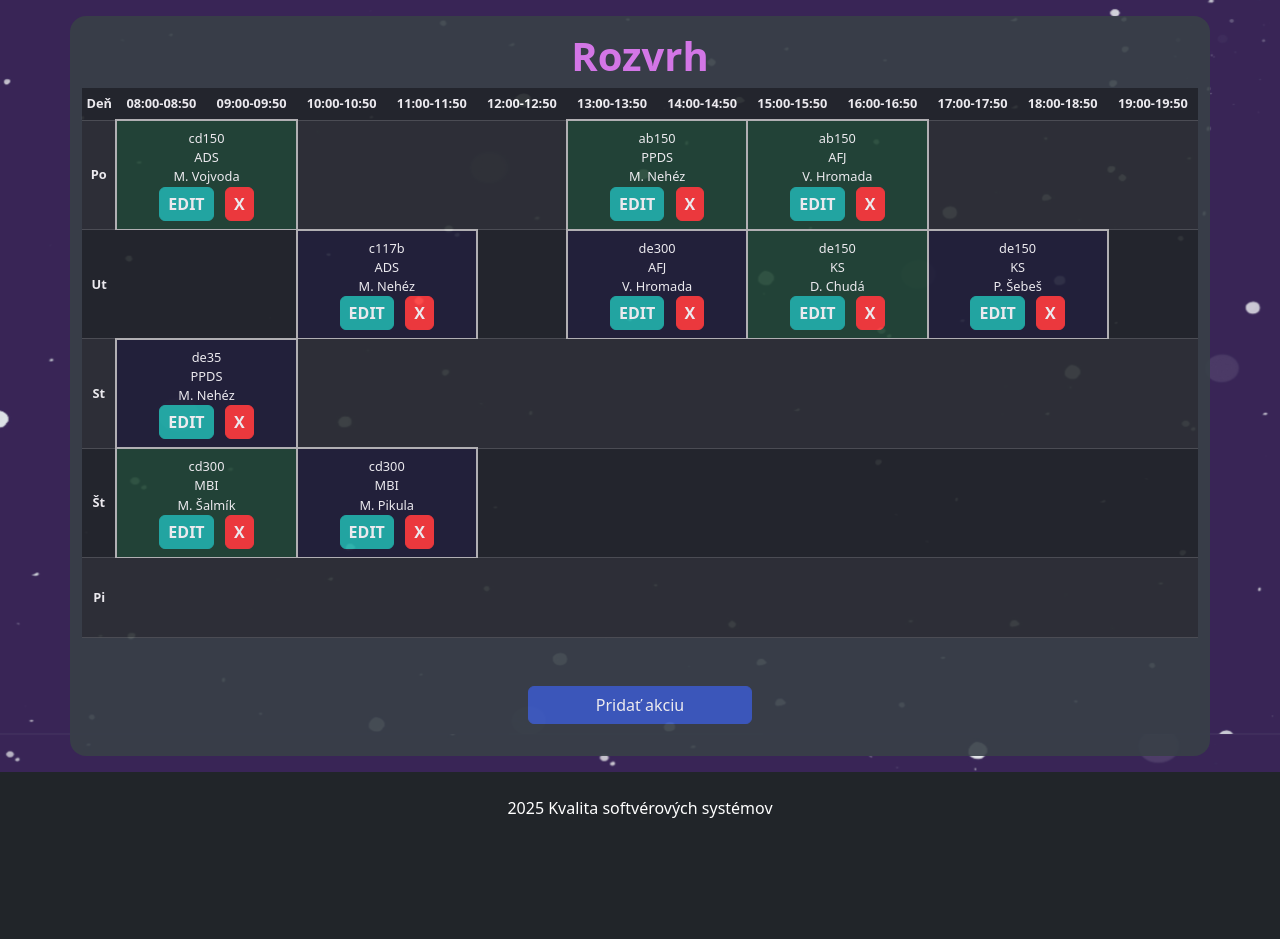
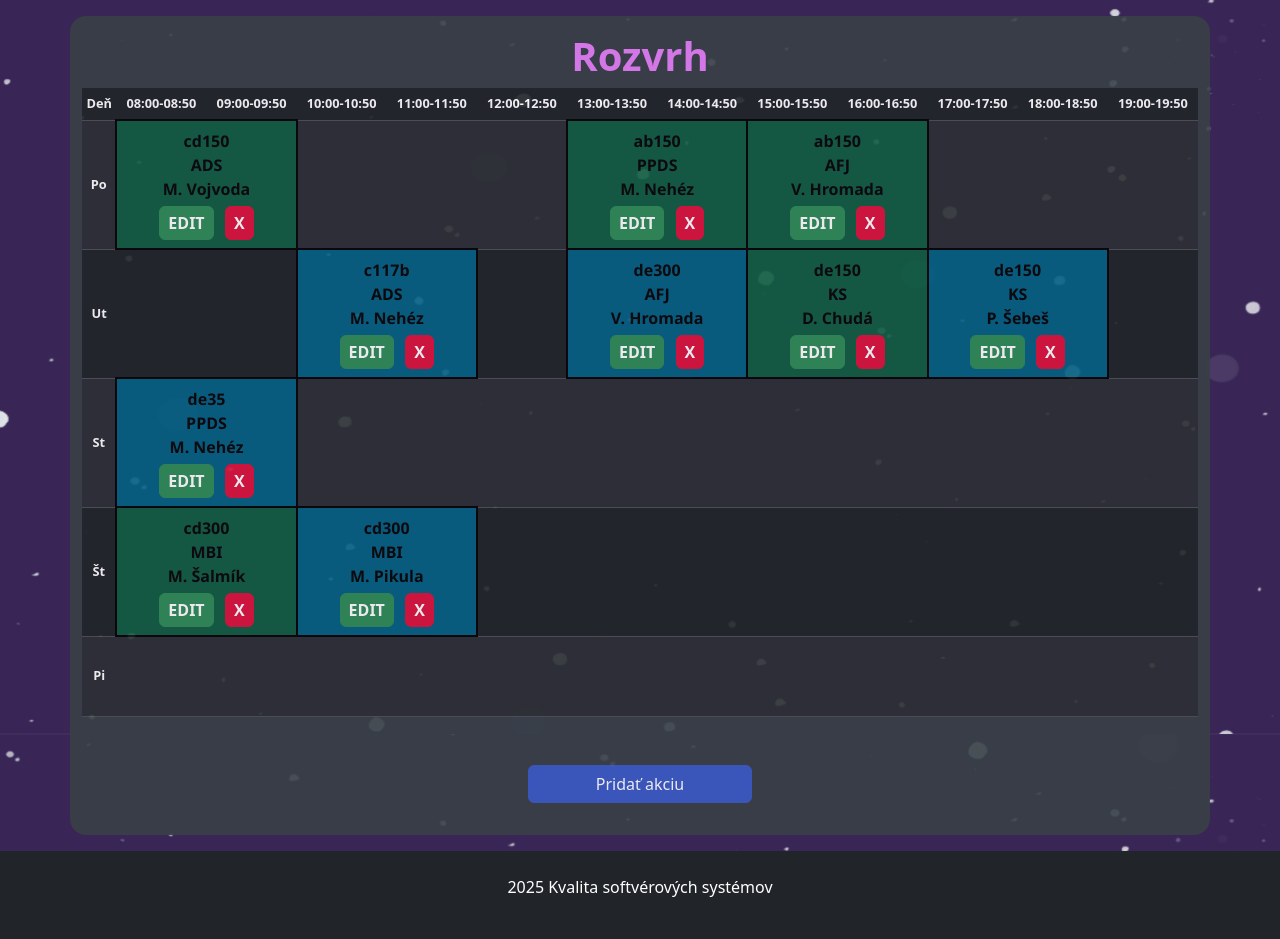
Before and after one commit to IMPArchyS/KS-SimpleTestApp, a PHP site: page /php/viewCourses.php in a window 1280 px wide. Shown: the part 66-1005 px from the top of the page. Before the commit the page ends 884 px from the top, so only its background shows below. Run offline with PHP 8.4, Linux system fonts and the light colour scheme; data comes from the database, SQL or seed files in the repository; some libraries are stand-ins or nearby versions.

Commit message:
frontend: simple styling

```diff
--- a/src/css/style.css
+++ b/src/css/style.css
@@ -71,26 +71,9 @@ tbody a {
     font-weight: bold !important;
 }
 
-.fit-picture {
-    max-width: 25%;
-    max-height: 200px;
-}
-
 .impSelect {
     background-color: #212529 !important;
     border-color: #212529 !important;
-}
-
-.impError {
-    border: 2px solid crimson !important;
-}
-
-#feedbackToast {
-    position: fixed;
-    left: 50%;
-    top: 5%;
-    transform: translateX(-50%);
-    background-color: rgba(255, 255, 255, 1); /* white background */
 }
 
 .impContainer {
@@ -102,14 +85,6 @@ tbody a {
     margin-top: 1rem;
 }
 
-.impCurrent {
-    background-color: violet !important;
-    border-color: violet !important;
-    min-width: 3%;
-    max-width: 5%;
-    border-radius: 20px !important;
-}
-
 .impButton {
     background-color: darkorchid !important;
     border-color: darkorchid !important;
@@ -117,23 +92,15 @@ tbody a {
     max-width: 100%;
 }
 
-.impPag {
-    background-color: darkorchid !important;
-    border-color: darkorchid !important;
-    min-width: 3%;
-    max-width: 5%;
-    border-radius: 20px !important;
-}
-
 .impDeleteButton {
-    background-color: rgb(255, 59, 59) !important;
-    border-color: rgb(255, 59, 59) !important;
+    background-color: crimson !important;
+    border-color: crimson !important;
     font-weight: bold !important;
 }
 
 .impEditButton {
-    background-color: lightseagreen !important;
-    border-color: lightseagreen !important;
+    background-color: seagreen !important;
+    border-color: seagreen !important;
     font-weight: bold !important;
 }
 
@@ -151,40 +118,33 @@ tbody a {
     max-width: 100%;
 }
 
-.cookie-popup {
-    position: fixed;
-    transform: translateX(55%);
-    top: 30%;
-    background-color: aliceblue;
-    padding: 2rem;
-    border-radius: 1rem;
-    border: 2px solid darkorchid;
-    box-shadow: 0px 2px 10px rgba(0, 0, 0, 0.1);
-    z-index: 1;
-}
-
-.impToastGood {
-    border: 4px solid green;
-    color: green;
-    font-weight: bold; /* make the text bolder */
-}
-
-.impToastBad {
-    border: 4px solid red;
-    color: red;
-    font-weight: bold; /* make the text bolder */
+.impRedButton {
+    background-color: rgb(197, 60, 99) !important;
+    border-color: rgb(197, 60, 81) !important;
+    min-width: 20%;
+    max-width: 100%;
 }
 
 .impLecture {
-    background-color: rgb(32, 32, 56) !important;
+    background-color: rgb(4, 97, 131) !important;
     box-shadow: none !important;
-    border: 2px rgb(190, 190, 190) solid;
+    border: 2px rgb(5, 5, 5) solid;
+    border-bottom-width: 2px !important;
 }
 
 .impCourse {
-    background-color: rgb(32, 70, 52) !important;
+    background-color: rgb(16, 94, 66) !important;
     box-shadow: none !important;
-    border: 2px rgb(190, 190, 190) solid;
+    border: 2px rgb(5, 5, 5) solid;
+    border-bottom-width: 2px !important;
+}
+
+.impInfo {
+    font-family: 'Segoe UI', Tahoma, Geneva, Verdana, sans-serif;
+    font-size: 1rem;
+    font-weight: bold;
+    color: rgb(9, 8, 8);
+    margin-bottom: 5px;
 }
 
 /* Hide number input arrows/spinners */
--- a/src/js/timetable.js
+++ b/src/js/timetable.js
@@ -21,7 +21,7 @@ $(function () {
             courses[0].forEach(function (course) {
                 let td1 = document.getElementById(course.den + '-' + course.cas_od.substring(0, 5) + '-' + course.cas_od.substring(0, 2) + ':50');
                 let td2 = document.getElementById(course.den + '-' + course.cas_do.substring(0, 2) + ':00' + '-' + course.cas_do.substring(0, 5));
-                td1.innerHTML = '<div>' + course.miestnost + '<br>' + course.nazov_akcie + '<br>' + course.vyucujuci + '</div>';
+                td1.innerHTML = '<div class="impInfo">' + course.miestnost + '<br>' + course.nazov_akcie + '<br>' + course.vyucujuci + '</div>';
                 td1.innerHTML +=
                     '<button id="' +
                     course.id +
--- a/src/php/viewCourses.php
+++ b/src/php/viewCourses.php
@@ -105,7 +105,7 @@
             </div>
             <div class="form-group my-2 col-9 mx-auto">
                 <button id="submitAddButton" type="submit" class="impButton my-3 btn btn-primary">Potvrdiť</button>
-                <button id="closeAddButton" type="button" class="impGreenButton my-3 btn btn-primary">Zavrieť</button>
+                <button id="closeAddButton" type="button" class="impRedButton my-3 btn btn-primary">Zavrieť</button>
             </div>
         </form>
 
```
